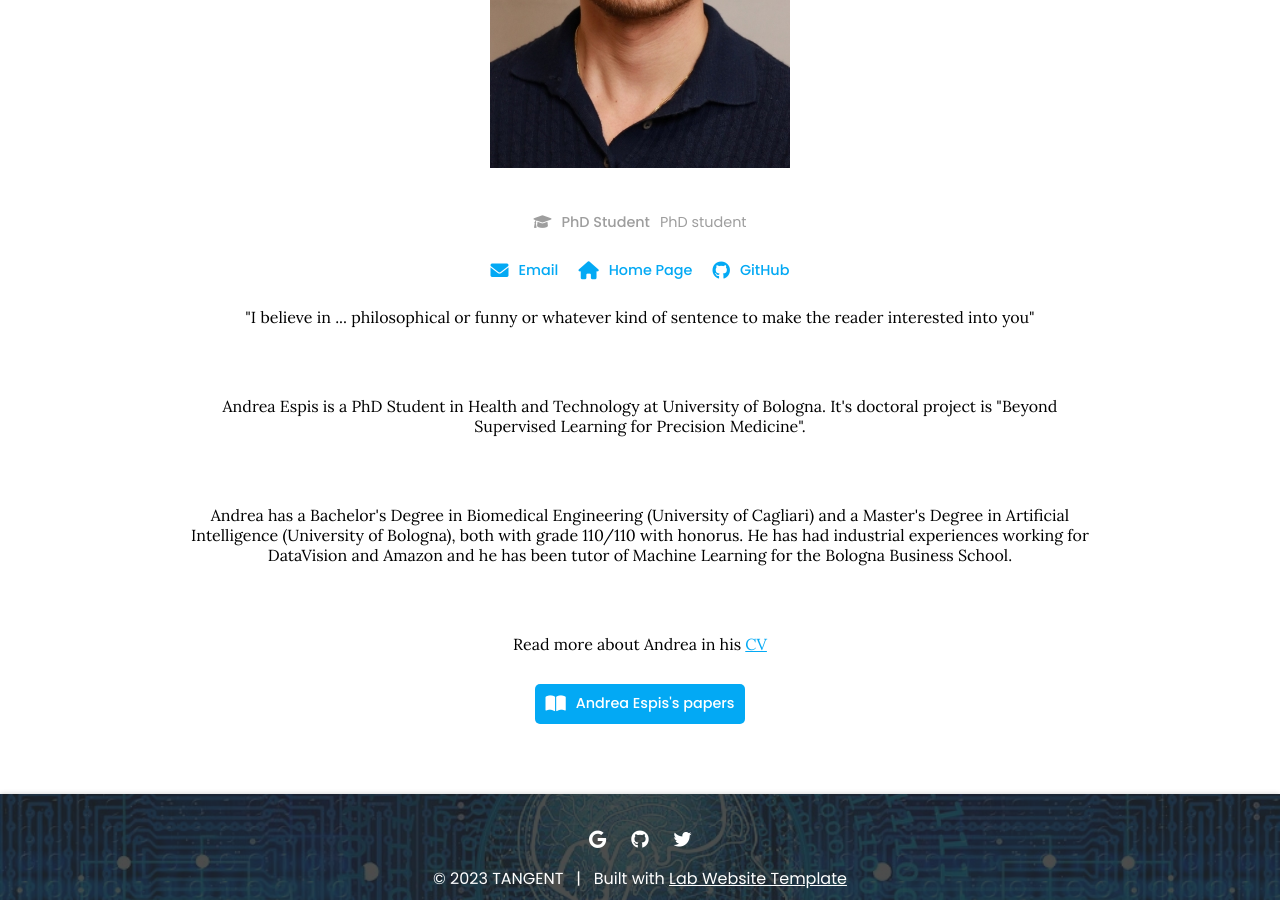
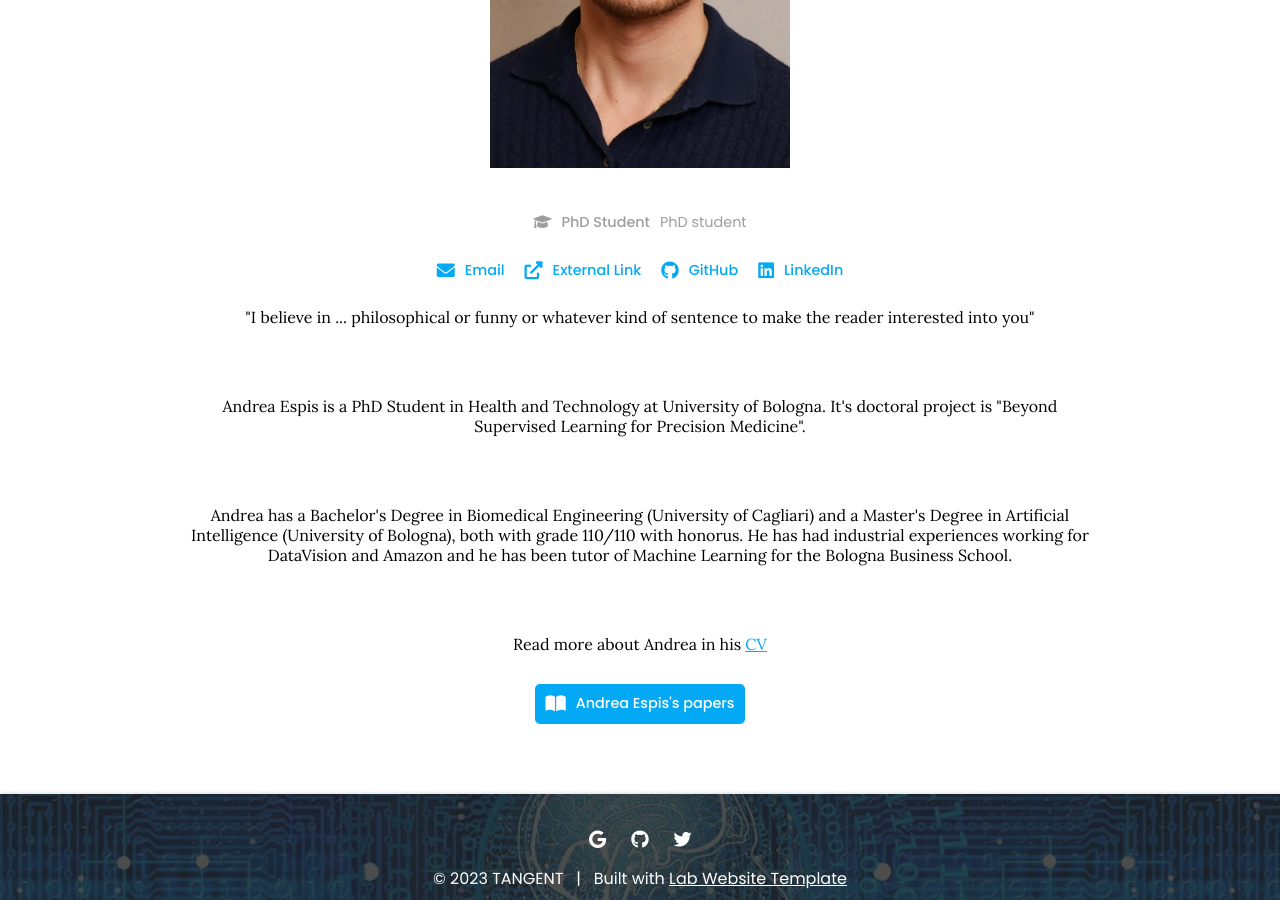
Before and after one commit to riccardoscheda/riccardoscheda.github.io, a Jekyll site: the page built from _members/andrea_espis.md, in a window 1280 px wide and 900 px high, scrolled down 539 px. Built offline with Jekyll 4.4.1, drawn with Linux system fonts in a browser that asks for light colours; some of the changed lines change nothing that is shown.

Commit message:
Update andrea_espis.md

```diff
--- a/_members/andrea_espis.md
+++ b/_members/andrea_espis.md
@@ -11,8 +11,9 @@ aliases:
   - Andrea Espis
 links:
   email: andrea.espis3@studio.unibo.it
-  home-page: https://97andrea97.github.io/personal_website/
+  external: https://97andrea97.github.io/personal_website/
   github: 97andrea97
+  linkedin: www.linkedin.com/in/andrea-espis
 ---
 
 <center>"I believe in ... philosophical or funny or whatever kind of sentence to make the reader interested into you"</center><br>
```
